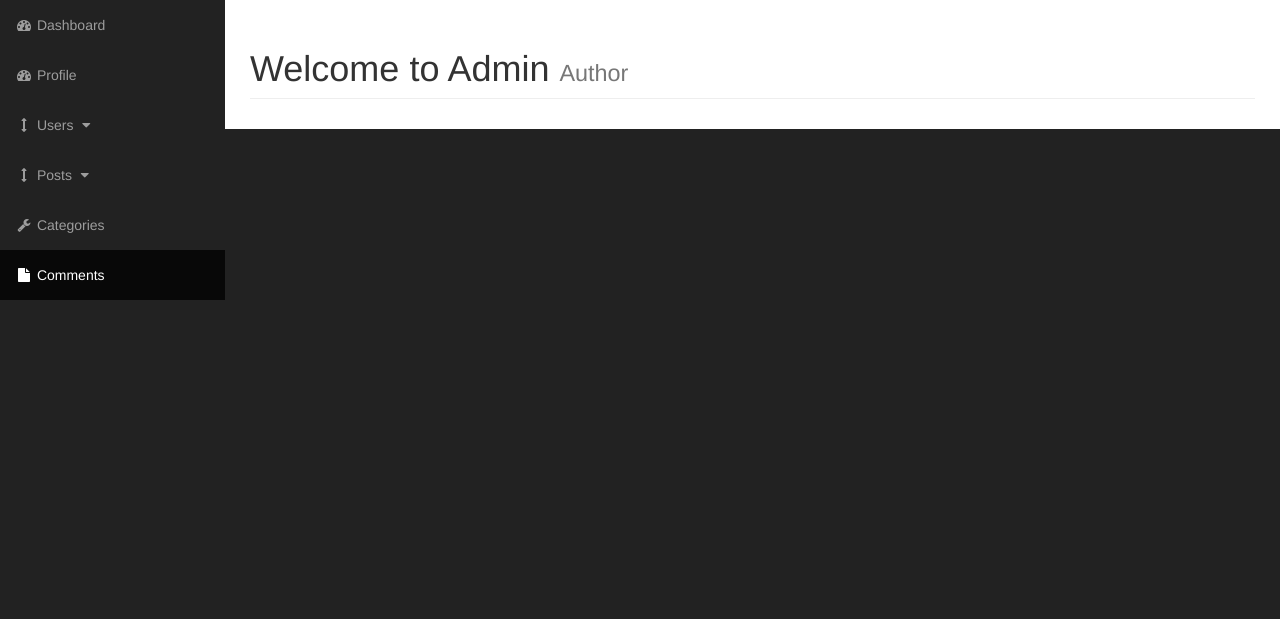
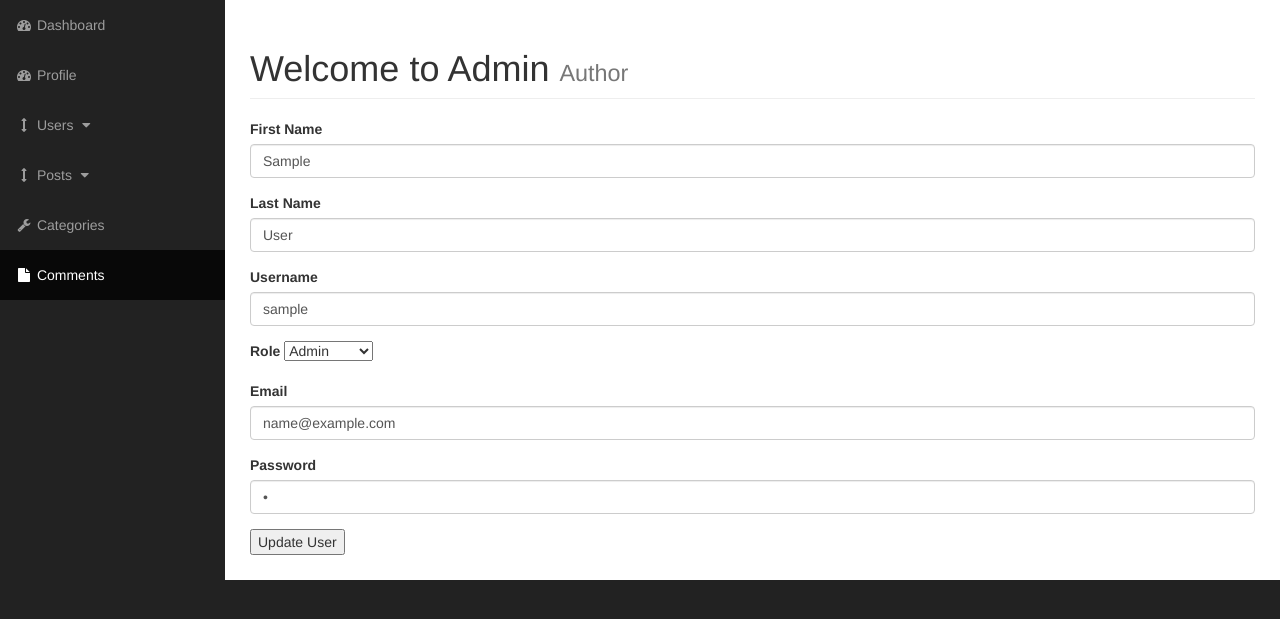
Before and after one commit to rookiemonkey/blogv3-php, a PHP site: page /admin/users.php?source=edit_user&u_id=1 in a window 1280 px wide. Shown: the part 51-670 px from the top of the page. Run offline with PHP 8.4, Linux system fonts and the light colour scheme; tables that the repository leaves empty or names only in its code hold one stand-in row (values such as "Sample post").

Commit message:
added update_user

```diff
--- a/admin/functions.php
+++ b/admin/functions.php
@@ -606,7 +606,7 @@
             echo "<td><a href='./users.php?admin={$row['user_id']}'>To Admin</a></td>";
             echo "<td><a href='./users.php?subscriber={$row['user_id']}'>To Subscriber</a></td>";
             echo "<td><a href='./users.php?delete={$row['user_id']}'>Delete</a></td>";
-            echo "<td><a href='./users.php?update=={$row['user_id']}'>Edit</a></td>";
+            echo "<td><a href='./users.php?source=edit_user&u_id={$row['user_id']}'>Edit</a></td>";
             echo "</tr>";
         }
     }
@@ -743,4 +743,54 @@
             header("Location: users.php");
         }
     }
+
+
+
+
+
+
+
+
+
+
+
+
+    /**
+     * update a user
+     */
+    function update_user() {
+        global $mysqli;
+
+        if(isset($_POST['update_user'])) {
+            $user_id = intval($_GET['u_id']);
+            $user_firstname = $_POST['user_firstname'];
+            $user_lastname = $_POST['user_lastname'];
+            $user_username = $_POST['user_username'];
+            $user_role = $_POST['user_role'];
+            $user_email = $_POST['user_email'];
+            $user_password = $_POST['user_password'];
+            $user_avatar = "test+image+page";
+            $user_randSalt = "test+random+salt";
+
+            // prepare statement and query
+            $query = $mysqli->prepare("UPDATE users SET user_firstname = ?, user_lastname = ?, user_username = ?, user_role = ?, user_email = ?, user_password = ?, user_avatar = ?, user_randSalt = ? WHERE user_id = ?");
+            $query->bind_param('sssssssss', $user_firstname, $user_lastname, $user_username, $user_role, $user_email, $user_password, $user_avatar, $user_randSalt, $user_id);
+            $result = $query->execute();
+
+            // check if query is successfull
+            if($result) {
+                header('Location: users.php');
+            }
+            else {
+                echo "<div class='panel panel-danger'>";
+                echo "<div class='panel-heading'>";
+                echo "<h3 class='panel-title'>Something went wrong. Please try again later</h3>";
+                echo "</div>";
+                echo "</div>";
+            }
+
+            $query->close();
+
+        }
+    }
 ?>
--- a/admin/includes/user_edit.php
+++ b/admin/includes/user_edit.php
@@ -1,5 +1,72 @@
-<form action="" method="post" enctype="multipart/form-data">
+<?php
+    update_user();
 
+    if(isset($_GET['u_id'])) {
+        // prepare statement and query
+        $query = $mysqli->prepare("SELECT * FROM users WHERE user_id = ?");
+        $query->bind_param('s', $_GET['u_id']);
+        $query->execute();
+        $user = $query->get_result();
+        $user_row = $user->fetch_assoc();
+        $query->close();
 
+        if(!$user_row ) { header('Location: users.php'); die(); }
 
-</form>
+?>
+
+    <form action="" method="POST">
+
+        <div class="form-group">
+            <label for="firstname">First Name</label>
+            <input type="text" id="firstname" class="form-control" name="user_firstname" value="<?php echo $user_row['user_firstname'] ?>">
+        </div>
+
+        <div class="form-group">
+            <label for="lastname">Last Name</label>
+            <input type="text" id="lastname" class="form-control" name="user_lastname" value="<?php echo $user_row['user_lastname'] ?>">
+        </div>
+
+        <div class="form-group">
+            <label for="username">Username</label>
+            <input type="text" id="username" class="form-control" name="user_username" value="<?php echo $user_row['user_username'] ?>">
+        </div>
+
+        <div class="form-group">
+            <label for="role">Role</label>
+            <select name="user_role">
+                <?php
+
+                    if($user_row['user_role'] === 'subscriber') {
+                        echo '<option value="subscriber" selected="selected">Subscriber</option>';
+                        echo '<option value="admin">Admin</option>';
+                    }
+
+                    else if ($user_row['user_role'] === 'admin') {
+                        echo '<option value="admin" selected="selected">Admin</option>';
+                        echo '<option value="subscriber">Subscriber</option>';
+                    }
+
+                ?>
+            </select>
+        </div>
+
+        <div class="form-group">
+            <label for="email">Email</label>
+            <input type="email" id="email" class="form-control" name="user_email"  value="<?php echo $user_row['user_email'] ?>">
+        </div>
+
+        <div class="form-group">
+            <label for="password">Password</label>
+            <input type="password" id="password" class="form-control" name="user_password" value="<?php echo $user_row['user_password'] ?>">
+        </div>
+
+        <div class="form-group">
+            <input type="submit" name="update_user" value="Update User">
+        </div>
+
+    </form>
+
+<?php
+    }
+
+?>
--- a/admin/includes/users_read.php
+++ b/admin/includes/users_read.php
@@ -18,6 +18,7 @@
 
         <?php read_users(); ?>
         <?php delete_user(); ?>
+        <?php update_user(); ?>
         <?php update_user_toAdmin(); ?>
         <?php update_user_toSubscriber(); ?>
 
```
